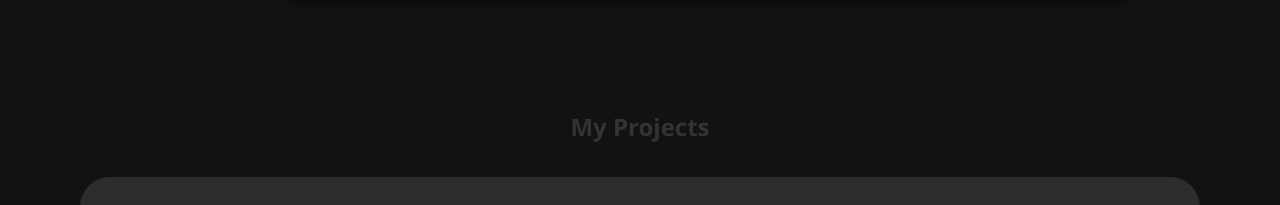
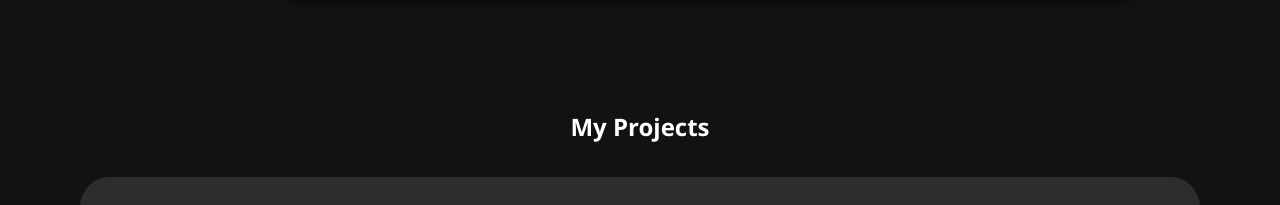
Before and after one commit to ParamShah-Connect/MyPortfolio, a React (Vite) app in the folder client/: page / in a window 1280 px wide. Shown: the part 1545-1750 px from the top of the page. Built offline with nearby package versions, Linux system fonts and the light colour scheme.

Commit message:
css changes

```diff
--- a/client/src/styles/projects.css
+++ b/client/src/styles/projects.css
@@ -1,116 +1,8 @@
-/* body {
-  margin: 0;
-  padding: 0;
-  font-family: 'Arial', sans-serif;
-  background-color: #000;
-  color: #fff;
-}
-
-.projects {
-  display: flex;
-  flex-wrap: wrap;
-  justify-content: center;
-  align-items: center;
-  margin: 40px auto;
-  padding: 20px;
-  max-width: 1200px;
-  background-color: #2e2c2c;
-  border-radius: 10px;
-  box-shadow: 0 4px 8px rgba(0, 0, 0, 0.6);
-  gap: 20px;
-}
-#descbtn{
-  color: white;
-  padding: 15px 20px;
-}
-.projects img.prjimg1 {
-  width: 100%;
-  max-width: 400px;
-  height: auto;
-  border-radius: 50%;
-  box-shadow: 0px 4px 6px rgba(255, 255, 255, 0.1);
-}
-
-.projects div {
-  flex: 1;
-  text-align: center;
-}
-
-.projects h2 {
-  font-size: 1.8rem;
-  margin-bottom: 10px;
-  color: #00ffcc;
-}
-
-.projects p {
-  font-size: 1rem;
-  line-height: 1.5;
-  margin-bottom: 20px;
-  color: #ccc;
-}
-
-.projects a,
-.projects button {
-  text-decoration: none;
-  padding: 10px 20px;
-  font-size: 1rem;
-  font-weight: bold;
-  border: none;
-  border-radius: 8px;
-  color: #000;
-  background-color: #00ffcc;
-  cursor: pointer;
-  transition: all 0.3s ease;
-}
-
-.projects a:hover,
-.projects button:hover {
-  background-color: #040c0a;
-  color: #fff;
-}
-
-.projects button {
-  margin-left: 10px;
-}
-
-@media screen and (max-width: 768px) {
-  .projects{
-    margin: 20px;
-  }
-}
-
-@media screen and (max-width: 480px) {
-  .projects {
-    padding: 10px;
-    margin: 20px auto;
-  }
-
-  .projects img.prjimg1 {
-    max-width: 250px;
-  }
-
-  .projects h2 {
-    font-size: 1.2rem;
-  }
-
-  .projects p {
-    font-size: 0.8rem;
-  }
-
-  .projects a,
-  .projects button {
-    font-size: 0.8rem;
-    padding: 6px 12px;
-    margin-top: 20px;
-    width: 200px;
-    background-color: black;
-  }
-
-} */
 
 .projectname{
   text-align: center;
   margin-top: 90px;
+  color: white;
 }
 .projects{
   margin-top: 30px;
```
